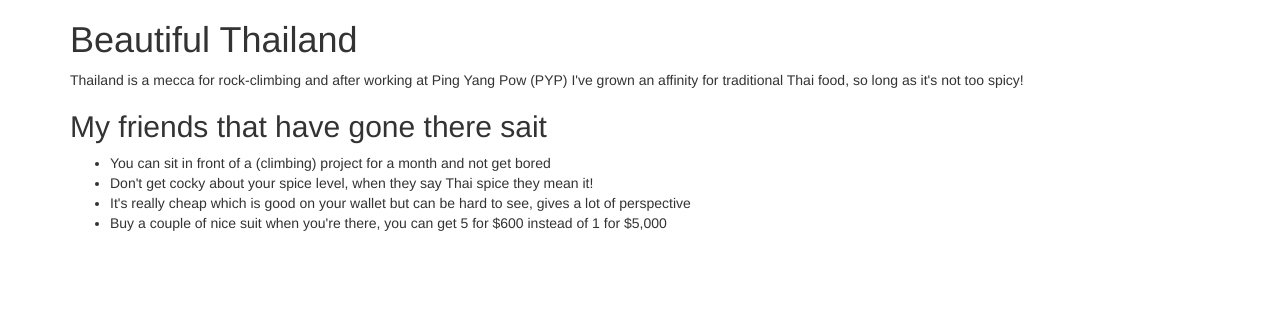
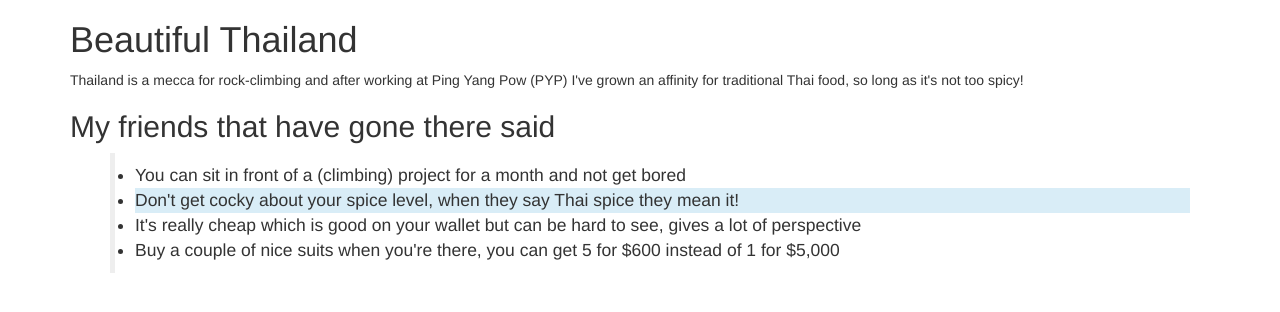
Before and after one commit to willpratt78/Vaction-Thailand, a plain HTML site: page index.html in a window 1280 px wide. Drawn offline with Linux system fonts and the light colour scheme.

Commit message:
add helper class for background color,and block quotes

```diff
--- a/index.html
+++ b/index.html
@@ -3,20 +3,24 @@
     <head>
         <title>Thailand</title>
         <link href="css/bootstrap.css" rel="stylesheet" type="text/css">
-        <link href="css/styles.css" rel="sstylesheet" type="text/css">
+        <link href="css/styles.css" rel="stylesheet" type="text/css">
     </head>
     <body>
       <div class="container">
         <div class="Jumbotron">
           <h1>Beautiful Thailand</h1>
-          <p>Thailand is a mecca for rock-climbing and after working at Ping Yang Pow (PYP) I've grown an affinity for traditional Thai food, so long as it's not too spicy!</p>
+          <p>
+            Thailand is a mecca for rock-climbing and after working at Ping Yang Pow (PYP) I've grown an affinity for traditional Thai food, so long as it's not too spicy!
+          </p>
         </div>
-        <h2>My friends that have gone there sait</h2>
+        <h2>My friends that have gone there said</h2>
         <ul>
-          <li>You can sit in front of a (climbing) project for a month and not get bored</li>
-          <li>Don't get cocky about your spice level, when they say Thai spice they mean it!</li>
-          <li>It's really cheap which is good on your wallet but can be hard to see, gives a lot of perspective</li>
-          <li>Buy a couple of nice suit when you're there, you can get 5 for $600 instead of 1 for $5,000</li>
+          <blockquote>
+            <li>You can sit in front of a (climbing) project for a month and not get bored</li>
+            <li class="bg-info">Don't get cocky about your spice level, when they say Thai spice they mean it!</li>
+            <li>It's really cheap which is good on your wallet but can be hard to see, gives a lot of perspective</li>
+            <li>Buy a couple of nice suits when you're there, you can get 5 for $600 instead of 1 for $5,000</li>
+          </blockquote>
         </ul>
 
       </div>
```
